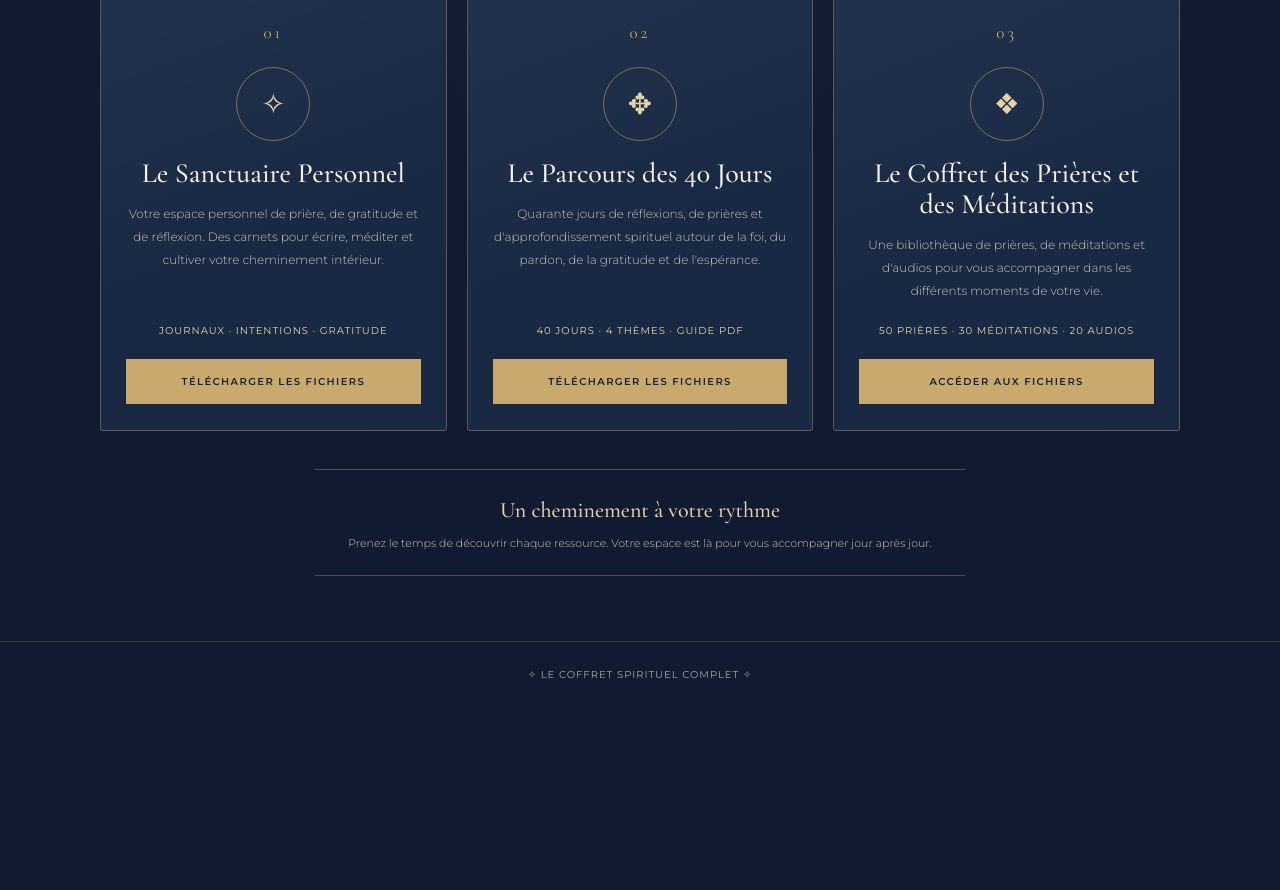
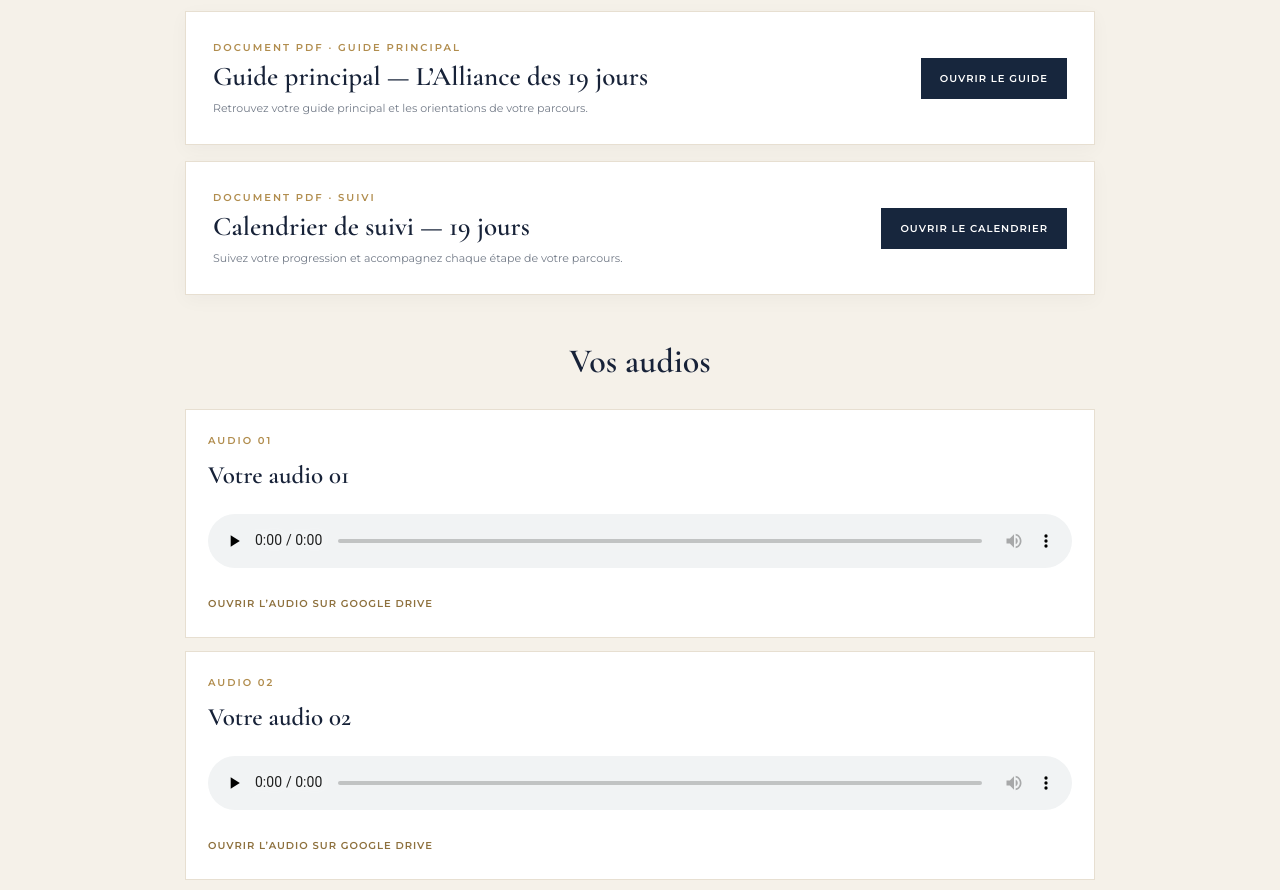
Before and after one commit to ribeirojotar/anjo-entregavel, a plain HTML site: page index.html in a window 1280 px wide. Shown: the part 571-1461 px from the top of the page. Before the commit the page ends 1286 px from the top, so only its background shows below. Drawn offline with nearby package versions, Linux system fonts and the light colour scheme.

Commit message:
Atualizaç

```diff
--- a/index.html
+++ b/index.html
@@ -4,25 +4,15 @@
 <head>
   <meta charset="UTF-8">
   <meta name="viewport" content="width=device-width, initial-scale=1.0">
-  <meta name="theme-color" content="#101b32">
-  <meta name="description" content="Découvrez votre Coffret Spirituel Complet : prières, méditations, réflexions et parcours spirituel.">
-  <title>Votre Coffret Spirituel</title>
+  <meta name="theme-color" content="#101b2d">
+  <title>L’Alliance des 19 jours | Votre espace de ressources</title>
+  <meta name="description" content="Retrouvez votre guide, votre calendrier de suivi et vos audios de L’Alliance des 19 jours.">
 
   <link rel="preconnect" href="https://fonts.googleapis.com">
   <link rel="preconnect" href="https://fonts.gstatic.com" crossorigin>
   <link href="https://fonts.googleapis.com/css2?family=Cormorant+Garamond:wght@400;500;600;700&family=Montserrat:wght@300;400;500;600&display=swap" rel="stylesheet">
 
   <style>
-    :root {
-      --navy: #101b32;
-      --navy-light: #192944;
-      --gold: #c9a96e;
-      --gold-light: #e6d2a8;
-      --cream: #f7f2e8;
-      --text: #f8f4eb;
-      --muted: #c8c2b7;
-    }
-
     * {
       box-sizing: border-box;
       margin: 0;
@@ -30,357 +20,310 @@
     }
 
     body {
-      background: var(--navy);
-      color: var(--text);
+      background: #f5f1e9;
+      color: #172238;
       font-family: 'Montserrat', sans-serif;
       line-height: 1.7;
     }
 
-    .page {
-      min-height: 100vh;
-      overflow: hidden;
-      background:
-        radial-gradient(ellipse at 50% 0%, rgba(201,169,110,.13), transparent 45%),
-        var(--navy);
-    }
-
     header {
+      background: linear-gradient(135deg, #101b2d, #243650);
+      color: #fff;
       text-align: center;
-      padding: 58px 20px 42px;
-    }
-
-    .ornament {
-      color: var(--gold);
-      font-size: 25px;
-      letter-spacing: 12px;
-      margin-bottom: 16px;
+      padding: 65px 20px 75px;
     }
 
     .eyebrow {
-      color: var(--gold-light);
-      font-size: 10px;
-      font-weight: 600;
+      color: #d7bd85;
+      font-size: 11px;
       letter-spacing: 4px;
       text-transform: uppercase;
-      margin-bottom: 16px;
+      margin-bottom: 18px;
     }
 
-    h1, h2, h3 {
+    header h1 {
       font-family: 'Cormorant Garamond', serif;
+      font-size: clamp(42px, 7vw, 68px);
       font-weight: 500;
+      line-height: 1.1;
+      margin-bottom: 18px;
     }
 
-    h1 {
-      font-size: clamp(43px, 8vw, 72px);
-      line-height: 1.05;
-      color: var(--cream);
+    header p {
+      color: #e2e4e9;
+      font-size: 13px;
+      font-weight: 300;
+      max-width: 550px;
+      margin: auto;
     }
 
-    h1 span {
-      color: var(--gold-light);
-      font-style: italic;
+    .gold-line {
+      width: 65px;
+      height: 2px;
+      background: #c8a96b;
+      margin: 28px auto;
+    }
+
+    main {
+      max-width: 950px;
+      margin: -30px auto 0;
+      padding: 0 20px 70px;
+      position: relative;
     }
 
     .intro {
-      max-width: 590px;
-      margin: 22px auto 0;
-      color: var(--muted);
-      font-size: 13px;
-      font-weight: 300;
+      background: #fff;
+      border: 1px solid #e8dfcf;
+      padding: 30px;
+      text-align: center;
+      margin-bottom: 38px;
+      box-shadow: 0 10px 35px rgba(20, 30, 45, 0.06);
     }
 
-    .gold-line {
-      width: 76px;
-      height: 1px;
-      background: var(--gold);
-      margin: 27px auto;
+    .intro h2 {
+      font-family: 'Cormorant Garamond', serif;
+      font-size: 32px;
+      font-weight: 600;
+      margin-bottom: 8px;
     }
 
-    main {
-      width: min(1080px, calc(100% - 36px));
-      margin: 0 auto;
-      padding-bottom: 65px;
+    .intro p {
+      color: #687080;
+      font-size: 12px;
     }
 
-    .section-heading {
+    .section-title {
+      font-family: 'Cormorant Garamond', serif;
+      font-size: 34px;
+      font-weight: 600;
+      margin: 38px 0 18px;
       text-align: center;
-      margin: 8px 0 30px;
     }
 
-    .section-heading h2 {
-      font-size: 32px;
-      color: var(--gold-light);
+    .resource {
+      background: #fff;
+      border: 1px solid #e7dfd1;
+      padding: 27px;
+      margin-bottom: 16px;
+      display: flex;
+      align-items: center;
+      justify-content: space-between;
+      gap: 20px;
+      box-shadow: 0 5px 18px rgba(20, 30, 45, 0.035);
     }
 
-    .section-heading p {
-      color: var(--muted);
-      font-size: 12px;
-      margin-top: 4px;
+    .resource-info {
+      flex: 1;
     }
 
-    .collections {
-      display: grid;
-      grid-template-columns: repeat(3, 1fr);
-      gap: 20px;
+    .resource-label {
+      color: #b18d4e;
+      font-size: 10px;
+      letter-spacing: 2px;
+      text-transform: uppercase;
+      font-weight: 600;
+      margin-bottom: 5px;
     }
 
-    .collection {
-      position: relative;
-      display: flex;
-      flex-direction: column;
-      min-height: 390px;
-      padding: 30px 25px 26px;
-      border: 1px solid rgba(201,169,110,.36);
-      border-radius: 3px;
-      background:
-        linear-gradient(160deg, rgba(255,255,255,.045), transparent 55%),
-        var(--navy-light);
-      text-align: center;
-      transition: transform .3s ease, border-color .3s ease;
+    .resource h3 {
+      font-family: 'Cormorant Garamond', serif;
+      font-size: 27px;
+      font-weight: 600;
+      line-height: 1.2;
+      margin-bottom: 5px;
     }
 
-    .collection:hover {
-      transform: translateY(-5px);
-      border-color: var(--gold);
-    }
-
-    .collection-number {
-      color: var(--gold);
-      font-family: 'Cormorant Garamond', serif;
-      font-size: 17px;
-      letter-spacing: 3px;
-    }
-
-    .symbol {
-      display: flex;
-      align-items: center;
-      justify-content: center;
-      width: 74px;
-      height: 74px;
-      margin: 19px auto 17px;
-      border: 1px solid rgba(201,169,110,.55);
-      border-radius: 50%;
-      color: var(--gold-light);
-      font-size: 29px;
-    }
-
-    .collection h3 {
-      color: var(--cream);
-      font-size: 28px;
-      line-height: 1.12;
-      margin-bottom: 14px;
-    }
-
-    .collection p {
-      color: var(--muted);
-      font-size: 12px;
-      font-weight: 300;
-      line-height: 1.9;
-      flex-grow: 1;
-    }
-
-    .contents {
-      color: var(--gold-light);
-      font-size: 10px;
-      letter-spacing: 1px;
-      text-transform: uppercase;
-      margin: 19px 0 20px;
+    .resource p {
+      color: #737b88;
+      font-size: 11px;
     }
 
     .button {
       display: inline-block;
-      width: 100%;
-      padding: 13px 12px;
-      border: 1px solid var(--gold);
-      background: var(--gold);
-      color: #172238;
-      font-family: 'Montserrat', sans-serif;
+      background: #17263d;
+      color: #fff;
+      text-decoration: none;
+      padding: 12px 19px;
       font-size: 10px;
       font-weight: 600;
-      letter-spacing: 1.4px;
-      text-decoration: none;
+      letter-spacing: 1px;
       text-transform: uppercase;
-      cursor: pointer;
-      transition: background .25s ease, color .25s ease;
+      text-align: center;
+      white-space: nowrap;
+      transition: background 0.2s;
     }
 
     .button:hover {
-      background: transparent;
-      color: var(--gold-light);
+      background: #b18d4e;
+    }
+
+    .audio-section {
+      margin-top: 12px;
+    }
+
+    .audio-card {
+      background: #fff;
+      border: 1px solid #e7dfd1;
+      padding: 22px;
+      margin-bottom: 13px;
+    }
+
+    .audio-card h3 {
+      font-family: 'Cormorant Garamond', serif;
+      font-size: 25px;
+      font-weight: 600;
+      margin-bottom: 12px;
+    }
+
+    audio {
+      width: 100%;
+      margin: 5px 0 12px;
+    }
+
+    .audio-link {
+      color: #8e713e;
+      font-size: 10px;
+      font-weight: 600;
+      letter-spacing: 1px;
+      text-decoration: none;
+      text-transform: uppercase;
+    }
+
+    .audio-link:hover {
+      text-decoration: underline;
     }
 
     .note {
-      max-width: 650px;
-      margin: 38px auto 0;
-      padding: 22px;
-      border-top: 1px solid rgba(201,169,110,.35);
-      border-bottom: 1px solid rgba(201,169,110,.35);
-      text-align: center;
-      color: var(--muted);
+      background: #eee7da;
+      border-left: 3px solid #b18d4e;
+      padding: 18px 20px;
+      margin-top: 30px;
+      color: #606a78;
       font-size: 11px;
-      font-weight: 300;
-    }
-
-    .note strong {
-      display: block;
-      color: var(--gold-light);
-      font-family: 'Cormorant Garamond', serif;
-      font-size: 22px;
-      font-weight: 500;
-      margin-bottom: 5px;
     }
 
     footer {
-      padding: 24px 15px 32px;
-      border-top: 1px solid rgba(201,169,110,.2);
-      color: #aaa69e;
+      background: #101b2d;
+      color: #b9c0cb;
       text-align: center;
+      padding: 28px 20px;
       font-size: 10px;
       letter-spacing: 1px;
     }
 
-    footer span {
-      color: var(--gold);
+    @media (max-width: 600px) {
+      header {
+        padding: 50px 18px 65px;
       }
 
-    @media (max-width: 800px) {
-      .collections {
-        grid-template-columns: 1fr;
-        max-width: 490px;
-        margin: 0 auto;
+      .intro {
+        padding: 24px 18px;
       }
 
-      .collection {
-        min-height: 350px;
+      .resource {
+        align-items: flex-start;
+        flex-direction: column;
+        padding: 23px;
       }
 
-      header {
-        padding-top: 43px;
-      }
+      .resource .button {
+        width: 100%;
       }
 
-    @media (max-width: 420px) {
-      h1 {
-        font-size: 43px;
-      }
-
-      .section-heading h2 {
-        font-size: 28px;
-      }
-
-      .collection {
-        padding: 27px 22px 23px;
+      .section-title {
+        font-size: 30px;
       }
     }
   </style>
 </head>
 
 <body>
-  <div class="page">
+
   <header>
-      <div class="ornament">✧ ✦ ✧</div>
-      <p class="eyebrow">Un espace pour nourrir votre vie intérieure</p>
-      <h1>Votre <span>Coffret</span><br>Spirituel</h1>
+    <div class="eyebrow">Votre espace personnel</div>
+    <h1>L’Alliance des 19 jours</h1>
     <div class="gold-line"></div>
-      <p class="intro">
-        Bienvenue dans votre bibliothèque spirituelle.
-        Retrouvez ici vos collections de prières, de méditations
-        et de réflexions pour avancer à votre rythme.
-      </p>
+    <p>Bienvenue dans votre espace de ressources. Retrouvez ici vos guides, votre calendrier et vos audios.</p>
   </header>
 
   <main>
-      <div class="section-heading">
-        <h2>Vos trois collections</h2>
-        <p>Choisissez votre espace et accédez à vos ressources.</p>
+
+    <section class="intro">
+      <h2>Votre parcours commence ici</h2>
+      <p>Prenez le temps de découvrir chaque ressource et avancez à votre propre rythme.</p>
+    </section>
+
+    <h2 class="section-title">Vos guides et ressources</h2>
+
+    <section class="resource">
+      <div class="resource-info">
+        <div class="resource-label">Document PDF · Guide principal</div>
+        <h3>Guide principal — L’Alliance des 19 jours</h3>
+        <p>Retrouvez votre guide principal et les orientations de votre parcours.</p>
+      </div>
+      <a class="button" href="https://drive.google.com/file/d/1b0FNaQhzB0bHBfX4GA3urzJvpkJm48T6/view?usp=drive_link" target="_blank" rel="noopener">Ouvrir le guide</a>
+    </section>
+
+    <section class="resource">
+      <div class="resource-info">
+        <div class="resource-label">Document PDF · Suivi</div>
+        <h3>Calendrier de suivi — 19 jours</h3>
+        <p>Suivez votre progression et accompagnez chaque étape de votre parcours.</p>
+      </div>
+      <a class="button" href="https://drive.google.com/file/d/1MnI2R5wLAZ8NJa0AzJKzu6VIgtpd6rgO/view?usp=drive_link" target="_blank" rel="noopener">Ouvrir le calendrier</a>
+    </section>
+
+    <h2 class="section-title">Vos audios</h2>
+
+    <section class="audio-section">
+
+      <div class="audio-card">
+        <div class="resource-label">Audio 01</div>
+        <h3>Votre audio 01</h3>
+        <audio controls preload="none">
+          <source src="https://drive.google.com/uc?export=download&id=1tACwqHfJjcV4VXS0Br95kgnVHlAzObRc">
+        </audio>
+        <a class="audio-link" href="https://drive.google.com/file/d/1tACwqHfJjcV4VXS0Br95kgnVHlAzObRc/view?usp=drive_link" target="_blank" rel="noopener">Ouvrir l’audio sur Google Drive</a>
       </div>
 
-      <section class="collections">
+      <div class="audio-card">
+        <div class="resource-label">Audio 02</div>
+        <h3>Votre audio 02</h3>
+        <audio controls preload="none">
+          <source src="https://drive.google.com/uc?export=download&id=17ohCcjTUP0BFK4KANsalRuZoiEjE-R2k">
+        </audio>
+        <a class="audio-link" href="https://drive.google.com/file/d/17ohCcjTUP0BFK4KANsalRuZoiEjE-R2k/view?usp=drive_link" target="_blank" rel="noopener">Ouvrir l’audio sur Google Drive</a>
+      </div>
 
-        <article class="collection">
-          <div class="collection-number">01</div>
-          <div class="symbol">✧</div>
-          <h3>Le Sanctuaire Personnel</h3>
-          <p>
-            Votre espace personnel de prière, de gratitude
-            et de réflexion. Des carnets pour écrire,
-            méditer et cultiver votre cheminement intérieur.
-          </p>
-          <div class="contents">Journaux · Intentions · Gratitude</div>
-          <a class="button" href="#" data-collection="sanctuaire">
-            Télécharger les fichiers
-          </a>
-        </article>
+      <div class="audio-card">
+        <div class="resource-label">Audio 03</div>
+        <h3>Votre audio 03</h3>
+        <audio controls preload="none">
+          <source src="https://drive.google.com/uc?export=download&id=1s-x3r6IToVvV5xDXVH2axJES0mHymeES">
+        </audio>
+        <a class="audio-link" href="https://drive.google.com/file/d/1s-x3r6IToVvV5xDXVH2axJES0mHymeES/view?usp=drive_link" target="_blank" rel="noopener">Ouvrir l’audio sur Google Drive</a>
+      </div>
 
-        <article class="collection">
-          <div class="collection-number">02</div>
-          <div class="symbol">✥</div>
-          <h3>Le Parcours des 40 Jours</h3>
-          <p>
-            Quarante jours de réflexions, de prières
-            et d'approfondissement spirituel autour de la foi,
-            du pardon, de la gratitude et de l'espérance.
-          </p>
-          <div class="contents">40 jours · 4 thèmes · Guide PDF</div>
-          <a class="button" href="#" data-collection="parcours">
-            Télécharger les fichiers
-          </a>
-        </article>
-
-        <article class="collection">
-          <div class="collection-number">03</div>
-          <div class="symbol">❖</div>
-          <h3>Le Coffret des Prières et des Méditations</h3>
-          <p>
-            Une bibliothèque de prières, de méditations
-            et d'audios pour vous accompagner dans
-            les différents moments de votre vie.
-          </p>
-          <div class="contents">50 prières · 30 méditations · 20 audios</div>
-          <a class="button" href="#" data-collection="coffret">
-            Accéder aux fichiers
-          </a>
-        </article>
+      <div class="audio-card">
+        <div class="resource-label">Audio 04</div>
+        <h3>Votre audio 04</h3>
+        <audio controls preload="none">
+          <source src="https://drive.google.com/uc?export=download&id=1rULDlK6c68SLKXDNmXUQ2qVTjmNgorbR">
+        </audio>
+        <a class="audio-link" href="https://drive.google.com/file/d/1rULDlK6c68SLKXDNmXUQ2qVTjmNgorbR/view?usp=drive_link" target="_blank" rel="noopener">Ouvrir l’audio sur Google Drive</a>
+      </div>
 
     </section>
 
     <div class="note">
-        <strong>Un cheminement à votre rythme</strong>
-        Prenez le temps de découvrir chaque ressource.
-        Votre espace est là pour vous accompagner jour après jour.
+      <strong>Un conseil :</strong> conservez cette page dans vos favoris pour retrouver facilement vos ressources pendant votre parcours.
     </div>
+
   </main>
 
   <footer>
-      <span>✧</span> LE COFFRET SPIRITUEL COMPLET <span>✧</span>
+    L’ALLIANCE DES 19 JOURS · VOTRE ESPACE DE RESSOURCES
   </footer>
-  </div>
 
-  <script>
-    /*
-      AJOUTEZ ICI LES LIENS DE VOS DOSSIERS GOOGLE DRIVE.
-      Remplacez les chaînes vides par les liens de partage correspondants.
-    */
-    const DRIVE_LINKS = {
-      sanctuaire: "",
-      parcours: "",
-      coffret: ""
-    };
-
-    document.querySelectorAll("[data-collection]").forEach(button => {
-      button.addEventListener("click", function(event) {
-        event.preventDefault();
-
-        const collection = this.dataset.collection;
-        const link = DRIVE_LINKS[collection];
-
-        if (link && link.startsWith("https://")) {
-          window.open(link, "_blank", "noopener,noreferrer");
-        } else {
-          alert("Les fichiers de cette collection seront disponibles ici très bientôt.");
-        }
-      });
-    });
-  </script>
 </body>
 </html>
```
Lines whose indentation alone changed are shown as unchanged.
